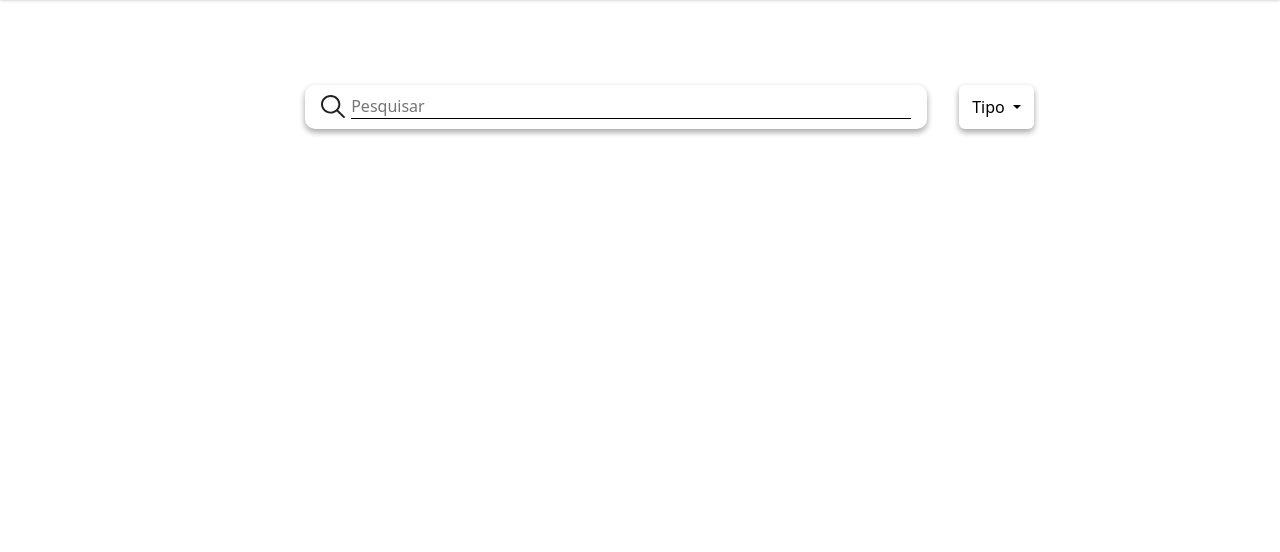
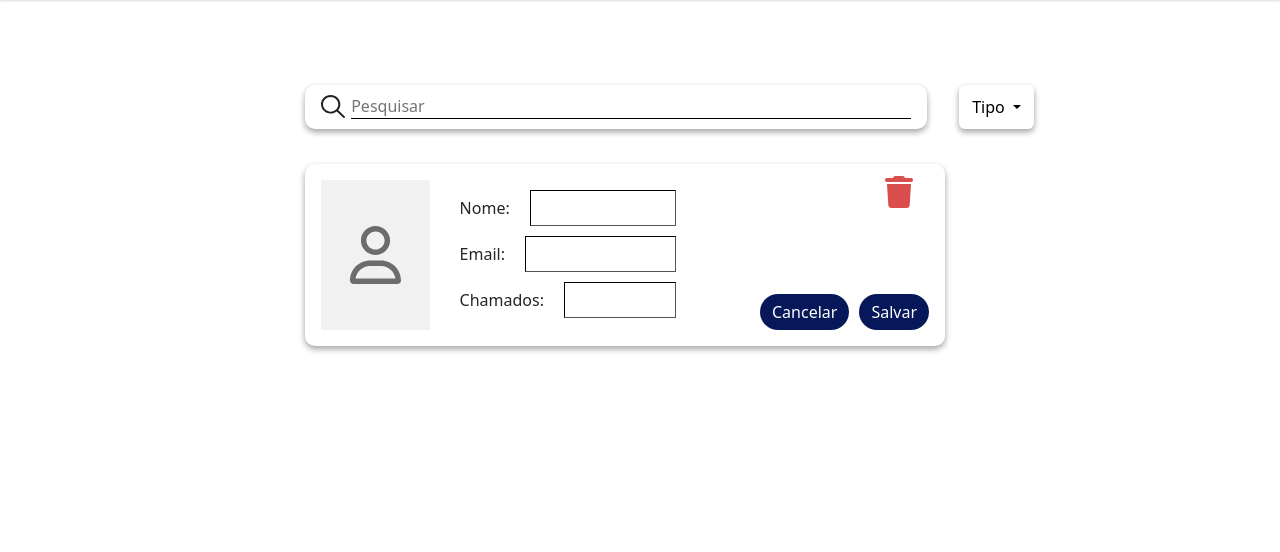
Before and after one commit to apiFatec/SOS_API, a Flask app: page /usuarios in a window 1280 px wide. Shown: the part 89-641 px from the top of the page. Run offline with Flask 2, Linux system fonts and the light colour scheme; data that the repository does not hold is empty; some libraries are stand-ins or nearby versions.

Commit message:
:sparkles: feat: Adição card editar

```diff
--- a/static/usuarios/script.js
+++ b/static/usuarios/script.js
@@ -1,25 +1,20 @@
 function SubmitForm() {
-  document.formulario.submit()
+  document.formulario.submit();
 }
 
 function edit(event) {
-  event.preventDefault()
-  nome = document.getElementById('name')
-  turma = document.getElementById('turma')
+  event.preventDefault();
+  nome = document.getElementById("name");
+  turma = document.getElementById("turma");
 
-  nome.style.border = "1px solid black"
-  turma.style.border = "1px solid black"
-  nome.style.borderRadius = "5px"
-  turma.style.borderRadius = "5px"
+  nome.style.border = "1px solid black";
+  turma.style.border = "1px solid black";
 
-  nome.style.padding = "5px"
-  turma.style.padding = "5px"
+  nome.style.padding = "5px";
+  turma.style.padding = "5px";
 
+  nome.disabled = false;
+  turma.disabled = false;
 
-
-  nome.disabled = false
-  turma.disabled = false
-
-  console.log(nome.disabled, turma.disabled)
-
+  console.log(nome.disabled, turma.disabled);
 }
--- a/static/usuarios/style.css
+++ b/static/usuarios/style.css
@@ -78,7 +78,7 @@
   border-radius: 10px;
   box-shadow: rgba(0, 0, 0, 0.16) 0px 3px 6px, rgba(0, 0, 0, 0.23) 0px 3px 6px;
   margin-left: 305px;
-  margin-top: 60px;
+  margin-top: 30px;
   width: 50%;
 }
 .foto {
@@ -106,16 +106,16 @@
 .info {
   display: flex;
   flex-direction: column;
-  margin-top: 16px;
   width: 100%;
-  gap: 5px;
+  padding: 10px;
+  gap: 10px;
 }
 
 .info label {
   display: flex;
-  width: 100%;
-  justify-content: space-between;
-  gap: 25px;
+  width: 80%;
+  align-items: center;
+  gap: 20px;
 }
 
 .info input {
@@ -129,3 +129,36 @@
 main {
   height: 100vh;
 }
+
+#name1,
+#turma1,
+#chamados1 {
+  border-color: #000;
+}
+
+.btn-edit {
+  display: flex;
+  gap: 10px;
+  margin-top: 90px;
+}
+
+.btn-edit .sub {
+  background-color: #07185a;
+  padding: 6px 12px;
+  border-radius: 20px;
+  color: #fff;
+  border: none;
+}
+
+.sub:hover {
+  background-color: #05103d;
+}
+
+i {
+  color: #db4e4e;
+  margin-left: 125px;
+}
+
+i:hover {
+  color: #a93c3c;
+}
--- a/templates/usuarios/index.html
+++ b/templates/usuarios/index.html
@@ -5,16 +5,15 @@
   <meta charset="UTF-8">
   <meta http-equiv="X-UA-Compatible" content="IE=edge">
   <meta name="viewport" content="width=device-width, initial-scale=1.0">
-  <link href="https://cdn.jsdelivr.net/npm/bootstrap@5.2.2/dist/css/bootstrap.min.css" rel="stylesheet"
-    integrity="sha384-Zenh87qX5JnK2Jl0vWa8Ck2rdkQ2Bzep5IDxbcnCeuOxjzrPF/et3URy9Bv1WTRi" crossorigin="anonymous" />
+  <link href="https://cdn.jsdelivr.net/npm/bootstrap@5.2.2/dist/css/bootstrap.min.css" rel="stylesheet" integrity="sha384-Zenh87qX5JnK2Jl0vWa8Ck2rdkQ2Bzep5IDxbcnCeuOxjzrPF/et3URy9Bv1WTRi" crossorigin="anonymous" />
   <link rel="icon" type="image/x-icon" href="{{url_for('static', filename='assets/favicon.png')}}">
+  <script src="https://kit.fontawesome.com/00b11d72aa.js" crossorigin="anonymous"></script>
   <link rel="stylesheet" href="{{url_for('static', filename='usuarios/style.css')}}">
   <link rel="stylesheet" href="{{url_for('static', filename='header/style.css')}}">
   <link rel="stylesheet" href="{{url_for('static', filename='footer/style.css')}}">
   <link rel="preconnect" href="https://fonts.googleapis.com">
   <link rel="preconnect" href="https://fonts.gstatic.com" crossorigin>
-  <link href="https://fonts.googleapis.com/css2?family=Roboto&family=Sen:wght@400;700;800&display=swap"
-    rel="stylesheet">
+  <link href="https://fonts.googleapis.com/css2?family=Roboto&family=Sen:wght@400;700;800&display=swap" rel="stylesheet">
   <script src="{{url_for('static', filename='usuarios/script.js')}}"></script>
   <title>Usuários</title>
 </head>
@@ -73,11 +72,11 @@
           <input id="name" type="text" name="name" disabled value="{{user.nome}}" />
         </label>
         <label for="turma">
-          email:
+          Email:
           <input id="turma" type="text" name="turma" disabled value="{{user.turma}}" />
         </label>
         <label for="chamados">
-          chamados:
+          Chamados:
           <input id="chamados" type="text" name="chamados" disabled value="{{user.count_chamados}}" />
         </label>
       </div>
@@ -88,14 +87,39 @@
       </div>
     </form>
     {% endfor %}
+
+    <form name="formulario" action="/" method="POST" class="aluno">
+      <div class="foto"><img src="{{url_for('static', filename='assets/user.svg')}}" alt="user" width="51px"></div>
+      <div class="info">
+        <label for="name">
+          Nome:
+          <input id="name1" type="text" name="name" />
+        </label>
+        <label for="turma">
+          Email:
+          <input id="turma1" type="text" name="turma" />
+        </label>
+        <label for="chamados">
+          Chamados:
+          <input id="chamados1" type="text" name="chamados" />
+        </label>
+      </div>
+      <div class="edit">
+        <button onclick="edit(event)">
+          <i class="fa-solid fa-trash fa-2xl"></i>
+        </button>
+        <div class="btn-edit">
+          <input type="submit" value="Cancelar" class="sub">
+          <input type="submit" value="Salvar" class="sub">
+        </div>
+      </div>
+    </form>
   </main>
 
   <footer>
     <a href="#" class="logo">FATEC</a>
   </footer>
-  <script src="https://cdn.jsdelivr.net/npm/bootstrap@5.2.2/dist/js/bootstrap.bundle.min.js"
-    integrity="sha384-OERcA2EqjJCMA+/3y+gxIOqMEjwtxJY7qPCqsdltbNJuaOe923+mo//f6V8Qbsw3"
-    crossorigin="anonymous"></script>
+  <script src="https://cdn.jsdelivr.net/npm/bootstrap@5.2.2/dist/js/bootstrap.bundle.min.js" integrity="sha384-OERcA2EqjJCMA+/3y+gxIOqMEjwtxJY7qPCqsdltbNJuaOe923+mo//f6V8Qbsw3" crossorigin="anonymous"></script>
 </body>
 
 </html>
```
